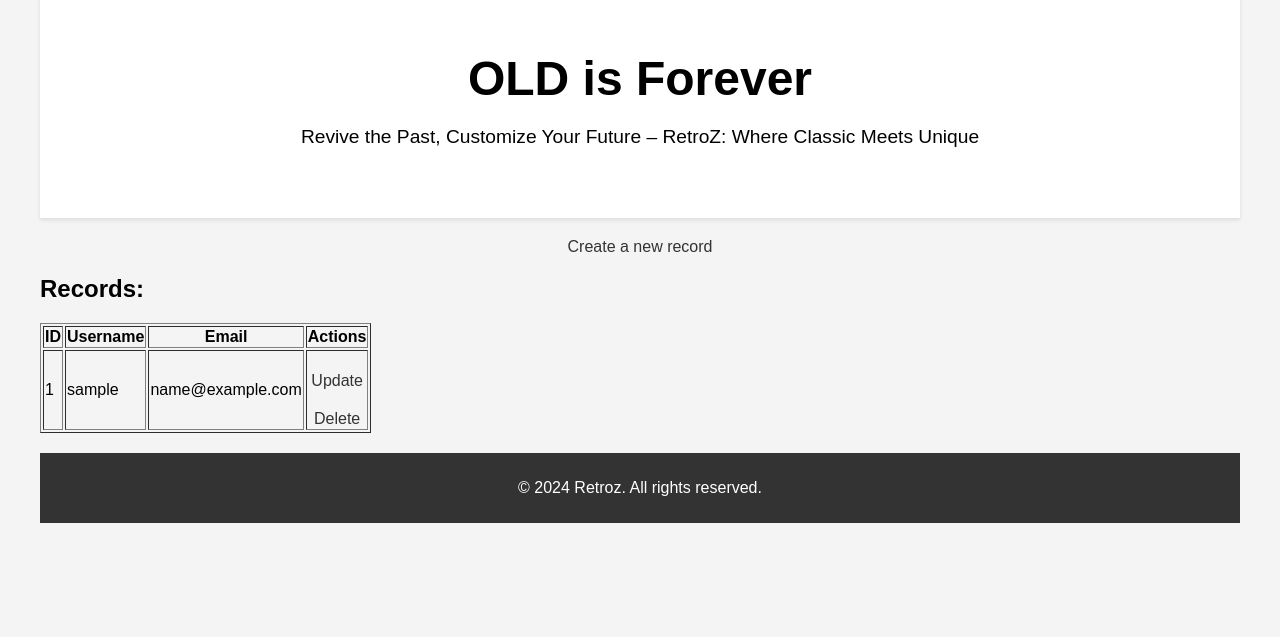
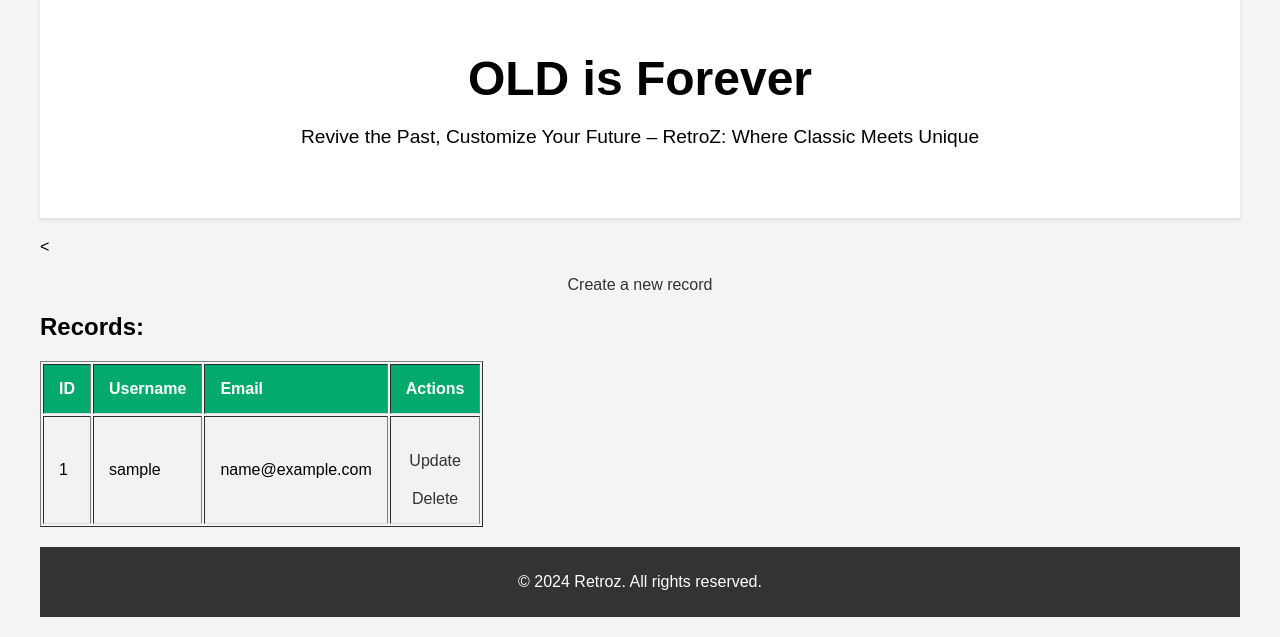
Before and after one commit to sonm10/retroz, a Flask app: page / in a window 1280 px wide. Shown: the part 968-1605 px from the top of the page. Before the commit the page ends 1491 px from the top, so only its background shows below. Run offline with Flask 3, Linux system fonts and the light colour scheme; tables that the repository leaves empty or names only in its code hold one stand-in row (values such as "Sample post"); data that the repository does not hold is empty.

Commit message:
correction more more

```diff
--- a/templates/base.html
+++ b/templates/base.html
@@ -191,6 +191,20 @@
       a:hover {
         text-decoration: underline;
       }
+
+th {
+  background-color: #04AA6D;
+  color: white;
+}
+ tr:nth-child(even) {background-color: #f2f2f2;}
+  tr:hover {background-color: coral;}
+   th, td {
+  border-bottom: 1px solid #ddd;
+}
+th, td {
+  padding: 15px;
+  text-align: left;
+}
     </style>
   </head>
   <body>
@@ -200,13 +214,14 @@
 
     <div class="container">
       <div class="hero">
-        <img src="bg.jpg" alt="Hero Image" />
+        <img src="/bg.jpg" alt="Hero Image" />
         <h1>OLD is Forever</h1>
         <p class="lead mt-3 mb-4">
           Revive the Past, Customize Your Future – RetroZ: Where Classic Meets
           Unique
         </p>
       </div>
+      <
       {% block body %}{% endblock %}
 
     <div class="footer">
```
Also changed, not shown: templates/bg.jpg (added).
